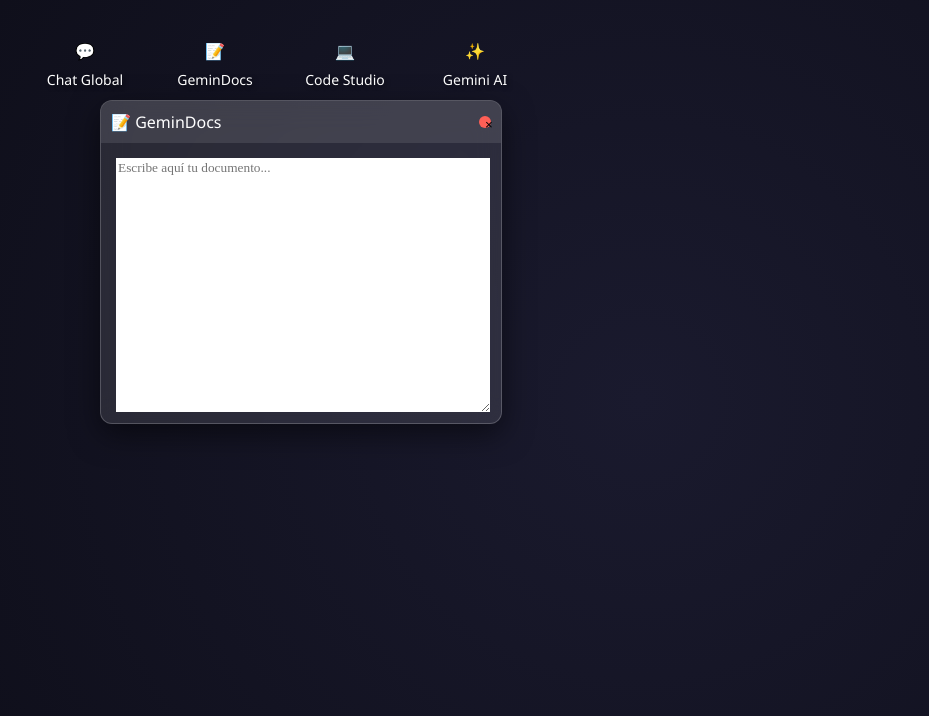
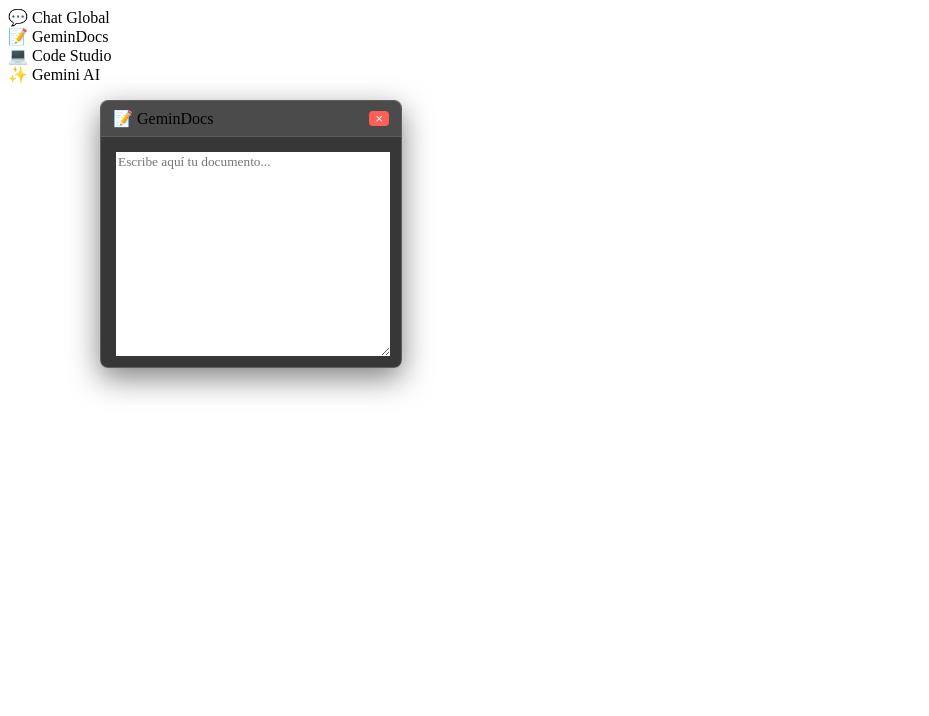
Before and after one commit to AserziElliot/GeminIOS, a website: page public/index.html in a window 1280 px wide. Both pictures are taken after a click on the element "📝 GeminDocs". Shown: the whole page, without its empty margins (0-929 px from the left). Drawn offline with nearby package versions, Linux system fonts and the light colour scheme; no server answers.

Commit message:
Update style.css

```diff
--- a/public/style.css
+++ b/public/style.css
@@ -1,82 +1,35 @@
-body {
-    margin: 0;
-    height: 100vh;
-    background: radial-gradient(circle, #1a1a2e 0%, #0f0f1b 100%);
-    font-family: 'Segoe UI', sans-serif;
-    color: white;
-    overflow: hidden;
-}
-
-#desktop {
-    display: grid;
-    grid-template-columns: repeat(auto-fill, 110px);
-    gap: 20px;
-    padding: 30px;
-}
-
-.icon {
-    display: flex;
-    flex-direction: column;
-    align-items: center;
-    cursor: pointer;
-    transition: all 0.3s ease;
-    padding: 10px;
-    border-radius: 10px;
-}
-
-.icon:hover {
-    background: rgba(255, 255, 255, 0.1);
-    backdrop-filter: blur(5px);
-    transform: translateY(-5px);
-}
-
-.icon span {
-    margin-top: 8px;
-    font-size: 14px;
-    text-shadow: 2px 2px 4px rgba(0,0,0,0.5);
-}
+/* Estilo para las ventanas */
 .window {
     position: absolute;
-    top: 100px;
-    left: 100px;
-    width: 400px;
-    background: rgba(255, 255, 255, 0.1);
-    backdrop-filter: blur(15px);
+    min-width: 300px;
+    background: rgba(20, 20, 20, 0.85);
+    backdrop-filter: blur(10px);
     border: 1px solid rgba(255, 255, 255, 0.2);
-    border-radius: 12px;
+    border-radius: 8px;
     box-shadow: 0 10px 30px rgba(0,0,0,0.5);
-    display: flex;
-    flex-direction: column;
-    overflow: hidden;
-    animation: fadeIn 0.3s ease;
+    z-index: 10;
 }
 
 .window-header {
     background: rgba(255, 255, 255, 0.1);
-    padding: 10px;
+    padding: 8px 12px;
     display: flex;
     justify-content: space-between;
     align-items: center;
-    cursor: move;
+    cursor: grab;
+    border-bottom: 1px solid rgba(255, 255, 255, 0.1);
 }
 
 .window-content {
     padding: 15px;
-    height: 250px;
-    overflow-y: auto;
-    color: white;
+    height: 200px;
 }
 
 .close-btn {
     background: #ff5f56;
     border: none;
-    width: 12px;
-    height: 12px;
-    border-radius: 50%;
+    color: white;
+    border-radius: 4px;
     cursor: pointer;
+    padding: 0 6px;
 }
-
-@keyframes fadeIn {
-    from { opacity: 0; transform: scale(0.9); }
-    to { opacity: 1; transform: scale(1); }
-}
```
